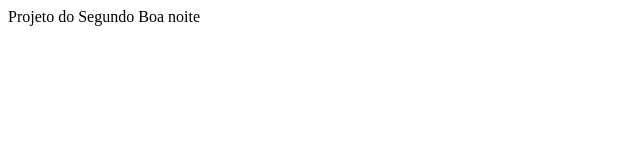
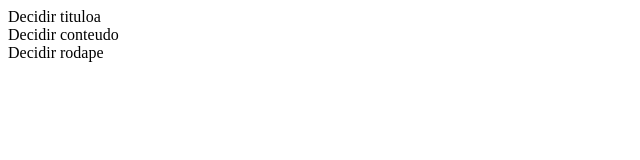
Before and after one commit to cassiocsantos/curso-git, a plain HTML site: page index.html in a window 1280 px wide. Shown: the whole page, without its empty margins (0-640 px from the left). Drawn offline with Linux system fonts and the light colour scheme.

Commit message:
refiz a pagina para Aula 6

```diff
--- a/index.html
+++ b/index.html
@@ -1,8 +1,16 @@
 <html>
 	<head>
-		<hi> Projeto do Segundo</hi>
+		<title> Proposta 1 para homopage da empresa </title>
 	</head>
 	<body>
-		<hi> Boa noite</hi>
+		<hi>
+			Decidir tituloa
+		</hi>
+		<div>
+			Decidir conteudo
+		</div>
+		<hl>
+			Decidir rodape
+		</hl>
 	</body>
 </html>
```
